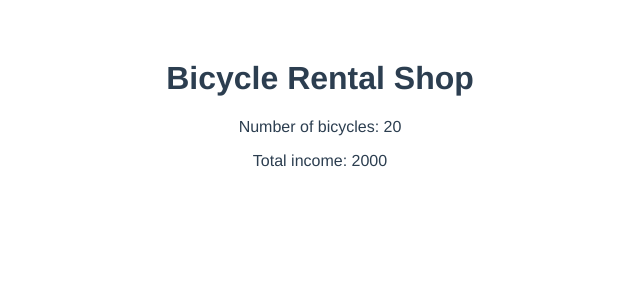
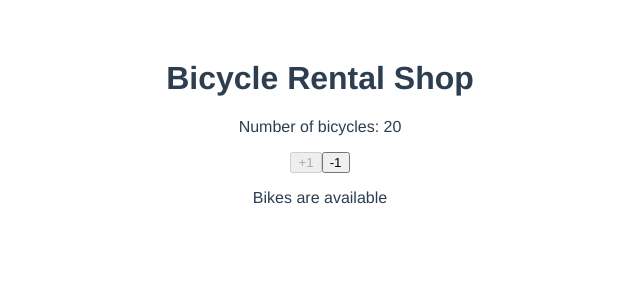
Before and after one commit to mengchu35/vue2_shop, a Vue app: page / in a window 1280 px wide. Shown: the top 300 px of the page, without its empty margins (320-960 px from the left). Built offline with nearby package versions, Linux system fonts and the light colour scheme.

Commit message:
[vue] methods, v-if

```diff
--- a/src/components/BicycleRentalShop.vue
+++ b/src/components/BicycleRentalShop.vue
@@ -1,8 +1,12 @@
 <template>
   <div>
     <h1>Bicycle Rental Shop</h1>
-    <p>Number of bicycles: {{ quantity }}</p>
-    <p>Total income: {{ subtotalComputed }}</p>
+    <p>Number of bicycles: {{ count }}</p>
+    <button v-on:click="plus" v-bind:disabled="btnPlus()">+1</button>
+    <button v-on:click="minus" v-bind:disabled="btnMinus()">-1</button>
+    <p v-if="count == 0">No bike is available</p>
+    <p v-else>Bikes are available</p>
+    <!--<p>Total income: {{ subtotalComputed }}</p>-->
   </div>
 </template>
 
@@ -12,13 +16,28 @@ export default {
   data() {
     return {
       price: 100,
-      quantity: 20
+      quantity: 20, // 總量
+      count: 20, // 剩餘個數
     }
   },
   computed: {
     subtotalComputed: function() {
       return this.price * this.quantity;
     }
+  },
+  methods: {
+    plus() {
+      this.count++;
+    },
+    minus() {
+      this.count--;
+    },
+    btnPlus() {
+      return ((this.count >= this.quantity) ? true : false);
+    },
+    btnMinus() {
+      return ((this.count <= 0) ? true : false);
+    },
   }
 }
 </script>
```
